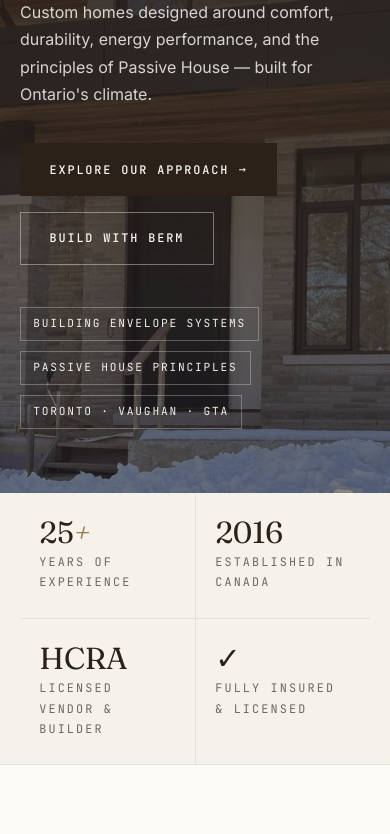
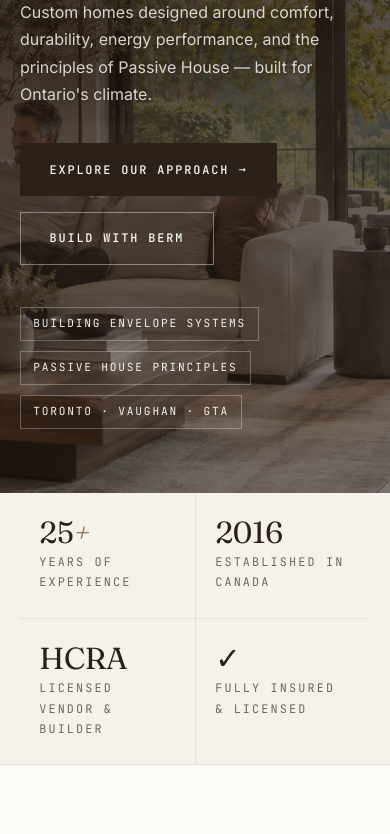
Before and after one commit to Yurei7/berm-inc-site, a website: page site/index.html in a window 390 px wide. Shown: the part 328-1162 px from the top of the page. Drawn offline with Linux system fonts and the light colour scheme.

Commit message:
New homepage hero: family living-space photo + twilight exterior in Ontario Climate section, adjusted scrim + text shadow

```diff
--- a/site-src/assets/css/site.css
+++ b/site-src/assets/css/site.css
@@ -185,14 +185,17 @@
   position: absolute;
   inset: 0;
   background:
-    linear-gradient(78deg, rgba(44, 33, 25, .92) 0%, rgba(44, 33, 25, .78) 34%, rgba(44, 33, 25, .38) 64%, rgba(44, 33, 25, .22) 100%),
-    linear-gradient(to top, rgba(44, 33, 25, .55) 0%, transparent 30%);
+    linear-gradient(78deg, rgba(44, 33, 25, .82) 0%, rgba(44, 33, 25, .6) 30%, rgba(44, 33, 25, .2) 60%, rgba(44, 33, 25, .06) 100%),
+    linear-gradient(to top, rgba(44, 33, 25, .5) 0%, transparent 30%);
 }
 .hero__content {
   position: relative;
   z-index: 2;
   max-width: 680px;
   color: var(--ivory);
+}
+.hero__title, .hero__sub {
+  text-shadow: 0 2px 24px rgba(44, 33, 25, .55), 0 1px 3px rgba(44, 33, 25, .4);
 }
 .hero .eyebrow { color: rgba(252, 251, 248, .72); }
 .hero .eyebrow::before { background: var(--bronze); }
@@ -1114,7 +1117,7 @@
   .stat:nth-child(even) { border-left: 1px solid var(--line); }
 
   .hero { min-height: 0; }
-  .hero__scrim { background: linear-gradient(180deg, rgba(44, 33, 25, .94) 6%, rgba(44, 33, 25, .78) 48%, rgba(44, 33, 25, .5) 100%); }
+  .hero__scrim { background: linear-gradient(180deg, rgba(44, 33, 25, .88) 6%, rgba(44, 33, 25, .72) 48%, rgba(44, 33, 25, .45) 100%); }
   .hero__title .accent { white-space: normal; }
 
   .gallery-grid { columns: 2; column-gap: 10px; }
--- a/site/assets/css/site.css
+++ b/site/assets/css/site.css
@@ -185,14 +185,17 @@
   position: absolute;
   inset: 0;
   background:
-    linear-gradient(78deg, rgba(44, 33, 25, .92) 0%, rgba(44, 33, 25, .78) 34%, rgba(44, 33, 25, .38) 64%, rgba(44, 33, 25, .22) 100%),
-    linear-gradient(to top, rgba(44, 33, 25, .55) 0%, transparent 30%);
+    linear-gradient(78deg, rgba(44, 33, 25, .82) 0%, rgba(44, 33, 25, .6) 30%, rgba(44, 33, 25, .2) 60%, rgba(44, 33, 25, .06) 100%),
+    linear-gradient(to top, rgba(44, 33, 25, .5) 0%, transparent 30%);
 }
 .hero__content {
   position: relative;
   z-index: 2;
   max-width: 680px;
   color: var(--ivory);
+}
+.hero__title, .hero__sub {
+  text-shadow: 0 2px 24px rgba(44, 33, 25, .55), 0 1px 3px rgba(44, 33, 25, .4);
 }
 .hero .eyebrow { color: rgba(252, 251, 248, .72); }
 .hero .eyebrow::before { background: var(--bronze); }
@@ -1114,7 +1117,7 @@
   .stat:nth-child(even) { border-left: 1px solid var(--line); }
 
   .hero { min-height: 0; }
-  .hero__scrim { background: linear-gradient(180deg, rgba(44, 33, 25, .94) 6%, rgba(44, 33, 25, .78) 48%, rgba(44, 33, 25, .5) 100%); }
+  .hero__scrim { background: linear-gradient(180deg, rgba(44, 33, 25, .88) 6%, rgba(44, 33, 25, .72) 48%, rgba(44, 33, 25, .45) 100%); }
   .hero__title .accent { white-space: normal; }
 
   .gallery-grid { columns: 2; column-gap: 10px; }
--- a/site/index.html
+++ b/site/index.html
@@ -51,8 +51,8 @@
   <!-- ============ HERO ============ -->
   <section class="hero" aria-label="Berm Inc. — high-performance custom homes in Ontario">
     <div class="hero__media">
-      <img src="/assets/img/gallery-10.jpg" alt="Winter view of a modern two-storey custom home built by Berm Inc. in Ontario"
-           width="1400" height="1043" fetchpriority="high">
+      <img src="/assets/img/hero-family.jpg" alt="A family relaxing in the open living space of a modern high-performance home overlooking the city"
+           width="2200" height="1238" fetchpriority="high">
     </div>
     <div class="hero__scrim"></div>
     <div class="wrap hero__content">
@@ -330,7 +330,7 @@
         <div class="two-col__media reveal">
           <div class="frame frame--left">
             <span class="frame__tag">Ontario Climate</span>
-            <img src="/assets/img/gallery-06.jpg" alt="Rear facade and landscaped backyard of a custom home built for Ontario's climate by Berm Inc." width="1400" height="934" loading="lazy">
+            <img src="/assets/img/twilight-exterior.jpg" alt="Modern home exterior at twilight — warm lit interior against a cool evening sky" width="1400" height="933" loading="lazy">
           </div>
         </div>
         <div class="reveal">
```
Also changed, not shown: site-src/pages/home.html (+3 -3 lines), site-src/assets/img/hero-family.jpg (added), site-src/assets/img/twilight-exterior.jpg (added), site/assets/img/hero-family.jpg (added), site/assets/img/twilight-exterior.jpg (added).
